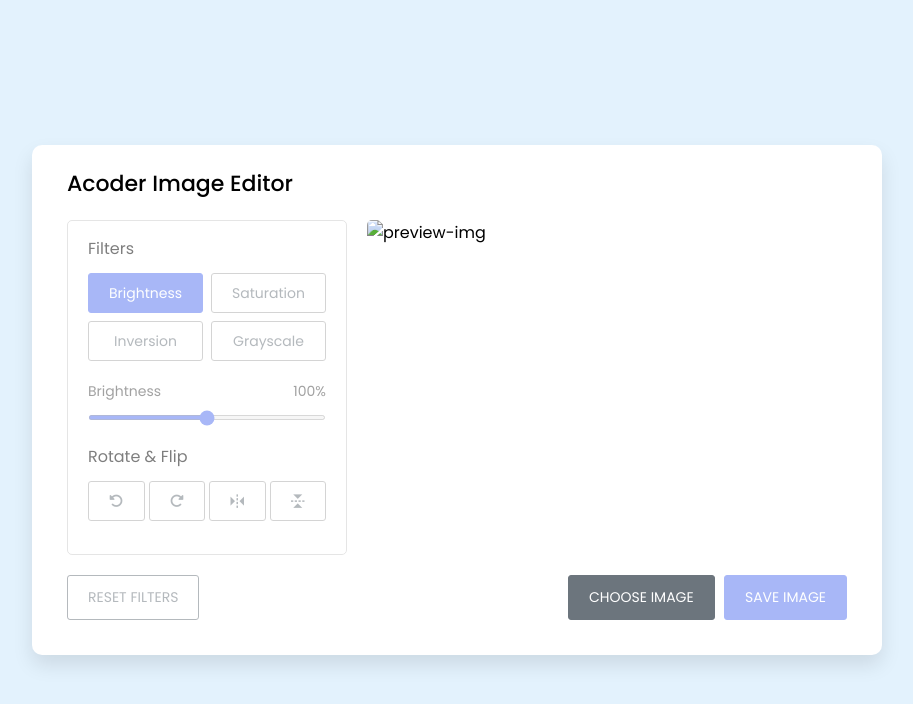
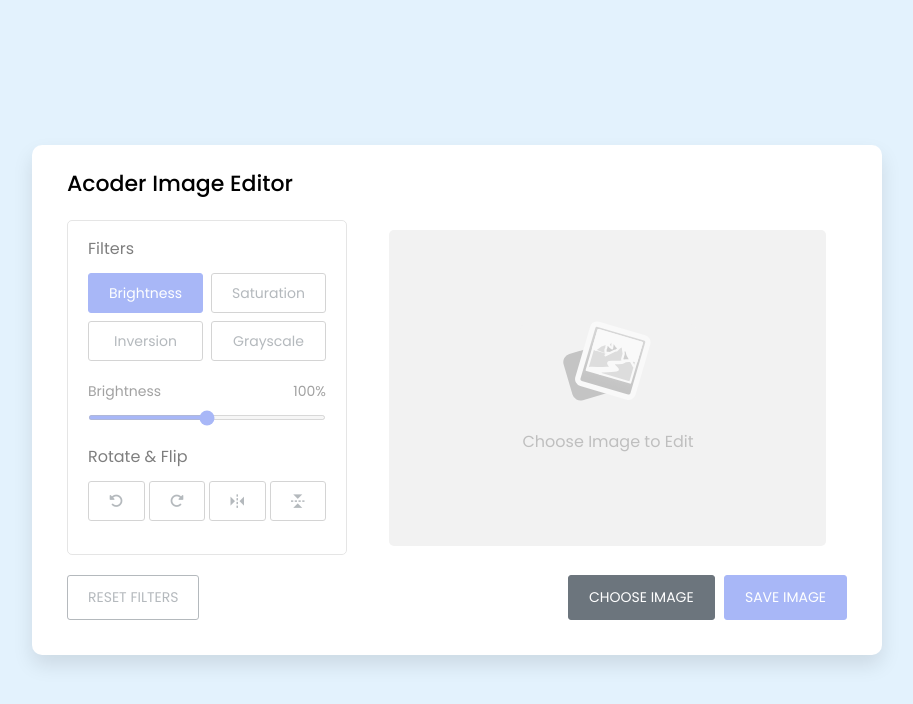
Before and after one commit to coderarafatbd/Image-Editor, a plain HTML site: page index.html in a window 1280 px wide. Shown: the whole page, without its empty margins (183-1096 px from the left). Drawn offline with nearby package versions, Linux system fonts and the light colour scheme.

Commit message:
preview images is updated

```diff
--- a/index.html
+++ b/index.html
@@ -42,7 +42,36 @@
 
       </div>
       <div class="preview-img">
-        <img src="image-placeholder.svg" alt="preview-img">
+        <svg xmlns="http://www.w3.org/2000/svg" xmlns:xlink="http://www.w3.org/1999/xlink" width="437" height="316" viewBox="0 0 437 316">
+          <defs>
+            <linearGradient id="linear-gradient" x1="1.047" y1="0.043" x2="1.032" y2="0.924" gradientUnits="objectBoundingBox">
+              <stop offset="0" stop-color="#c2c2c2"/>
+              <stop offset="1" stop-color="#9f9f9f"/>
+            </linearGradient>
+          </defs>
+          <g id="Group_395" data-name="Group 395" transform="translate(-561 -195)">
+            <path id="Path_134" data-name="Path 134" d="M5,0H432a5,5,0,0,1,5,5V311a5,5,0,0,1-5,5H5a5,5,0,0,1-5-5V5A5,5,0,0,1,5,0Z" transform="translate(561 195)" fill="#f2f2f2"/>
+            <g id="layer1" transform="translate(292.867 165.465)" opacity="0.55">
+              <path id="rect1017" d="M7.014,0H168.471a7.014,7.014,0,0,1,7.014,7.014v65a7.014,7.014,0,0,1-7.014,7.014H7.014A7.014,7.014,0,0,1,0,72.01v-65A7.014,7.014,0,0,1,7.014,0Z" transform="translate(399.134 122.791)" fill="#f2f2f2"/>
+              <g id="g1015" transform="translate(440.421 122.536)">
+                <rect id="rect1002" width="43.895" height="48.142" rx="8.397" transform="translate(0 33.337) rotate(-16.343)" fill="#9f9f9f"/>
+                <g id="g1000" transform="translate(32.701 0) rotate(16.321)">
+                  <rect id="rect961" width="57.382" height="61.709" rx="4.596" stroke="#fff" stroke-linecap="round" stroke-linejoin="round" stroke-width="5.398" fill="url(#linear-gradient)"/>
+                  <g id="g875" transform="translate(6.344 5.617)">
+                    <rect id="rect3338" width="45.119" height="41.342" transform="translate(0)" fill="#ccc" stroke="#fff" stroke-linecap="round" stroke-linejoin="round" stroke-width="2.257"/>
+                    <rect id="rect3342" width="45.119" height="19.293" transform="translate(0)" fill="#fff" stroke="#fff" stroke-linecap="round" stroke-linejoin="round" stroke-width="2.257"/>
+                    <path id="path3344" d="M0,13.781,3.534,8.862,9.095,4.713,10.554,6.42,11.8,2.866l.753-.274L13.781,0,30.318,16.537" transform="translate(2.756 5.512)" fill="#ccc" stroke="#fff" stroke-linecap="round" stroke-linejoin="round" stroke-width="2.257" fill-rule="evenodd"/>
+                    <path id="path3390-0" d="M4.686,0q.564,2.27,1,4.571.328,1.745.58,3.5L4.236,7.416,0,4.713.489,8.978.341,11.256l.924,2.791,6.724-1.08,7.723-1.942L11.319,3.911l-.891,1.372L7.936,3.25Z" transform="translate(11.851 5.512)" fill="#b3b3b3" stroke="#fff" stroke-linecap="round" stroke-linejoin="round" stroke-width="2.257" fill-rule="evenodd"/>
+                    <path id="path3358" d="M0,13.781,7.524,6.943l1.7-.889L11.4,1.994,13.781,0,30.318,16.537" transform="translate(13.781 8.269)" fill="#ccc" stroke="#fff" stroke-linecap="round" stroke-linejoin="round" stroke-width="2.257" fill-rule="evenodd"/>
+                    <path id="path3386" d="M0,0,3.3,7.434v5.533l2.063,1.788a7.493,7.493,0,0,1,2.062-1.443,25.381,25.381,0,0,1,4.334-1.251,4.781,4.781,0,0,0,1.673-.723,2.741,2.741,0,0,0,.347-.312H11.025L7.3,7.3,4.559,2.8l-.942.812Z" transform="translate(27.562 8.269)" fill="#b3b3b3" stroke="#fff" stroke-linecap="round" stroke-linejoin="round" stroke-width="2.257" fill-rule="evenodd"/>
+                    <path id="path3370" d="M13.781,22.049c-.038-.882-.81-1.618,1.573-2.818,2.924-1.472,11.566-3.3,13.979-5.511,1.785-1.638-6.469-3.461-5.055-5.427C24.92,7.4,29.7,6.459,31.825,5.512c2.013-.9,1.391-1.819,2.885-2.754C36.154,1.856,40.99.942,41.343,0c-.957.967-6.324,1.875-8.269,2.756-2.052.93-1.972,1.831-4.541,2.709-2.768.946-8.19,1.888-9.436,2.8-2.61,1.917,4.305,3.914,1.489,5.512-3.815,2.165-13.72,3.978-17.829,5.512C-.083,20.354.146,20.924,0,22.049" transform="translate(0 19.293)" fill="#fff" stroke="#fff" stroke-linecap="round" stroke-linejoin="round" stroke-width="2.257" fill-rule="evenodd"/>
+                  </g>
+                </g>
+              </g>
+            </g>
+            <text id="text1021" transform="translate(780 411.768)" fill="#bfbfbf" font-size="16" font-family="Poppins-Regular, Poppins"><tspan x="-85.488" y="0">Choose Image to Edit</tspan></text>
+          </g>
+        </svg>
     </div>
     </div>
     <div class="controls">
```
